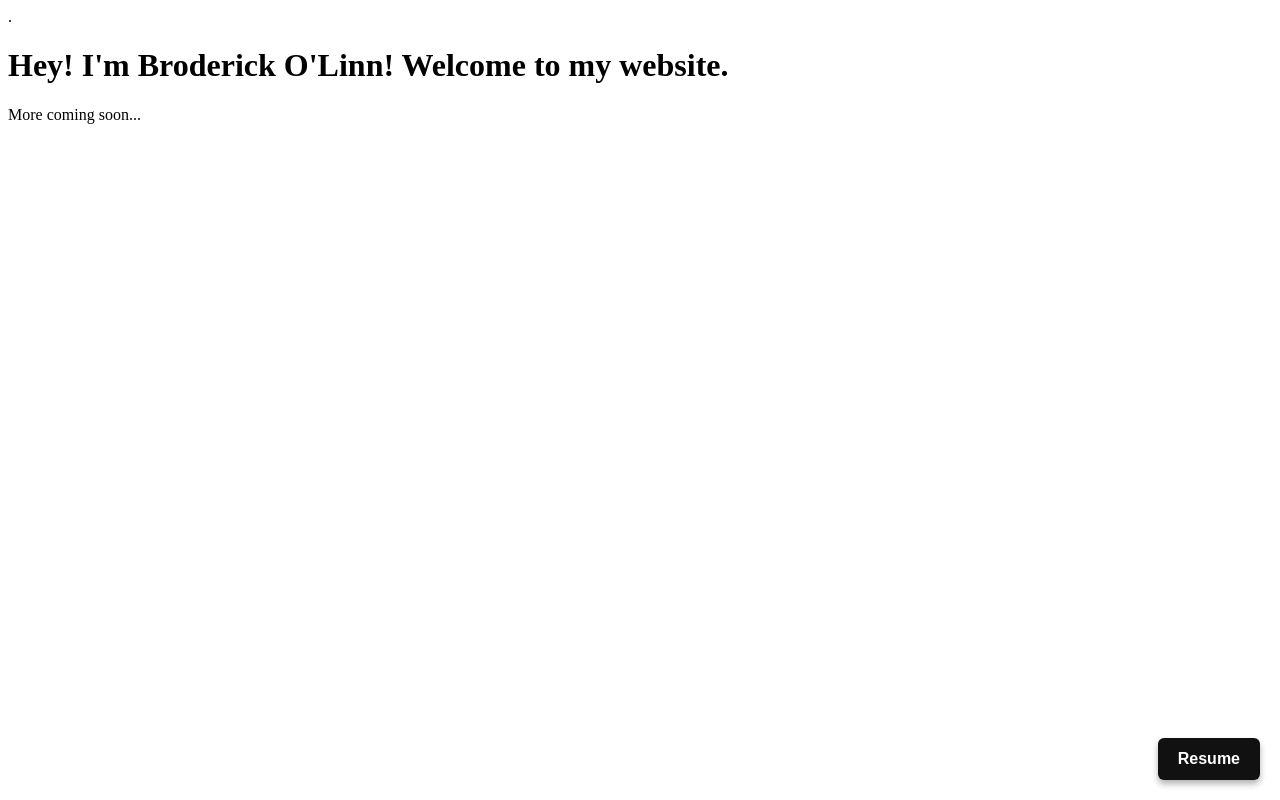
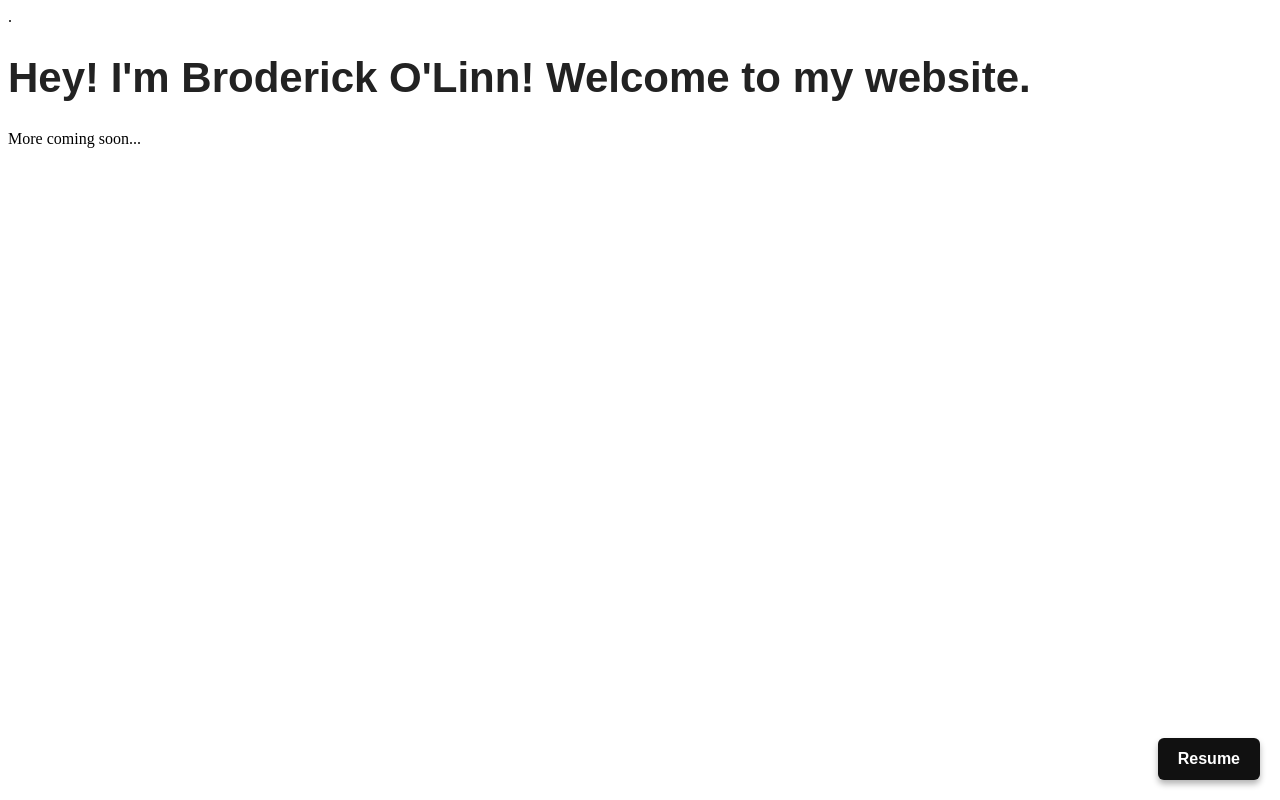
Before and after one commit to olinnbroderick/broderickolinn, a plain HTML site: page index.html in a window 1280 px wide. Drawn offline with Linux system fonts and the light colour scheme.

Commit message:
Update index.html

```diff
--- a/index.html
+++ b/index.html
@@ -3,6 +3,11 @@
 <head>
   <title>Broderick O'Linn's Portfolio</title>
   <style>
+      h1 {
+    font-family: 'Arial', sans-serif; /* Change Arial to any font you want */
+    font-size: 42px;                  /* Change 42px to whatever size you want */
+    color: #222;                     /* Optional: text color */
+  }
     .resume-button {
   position: fixed;
   bottom: 20px;
```
